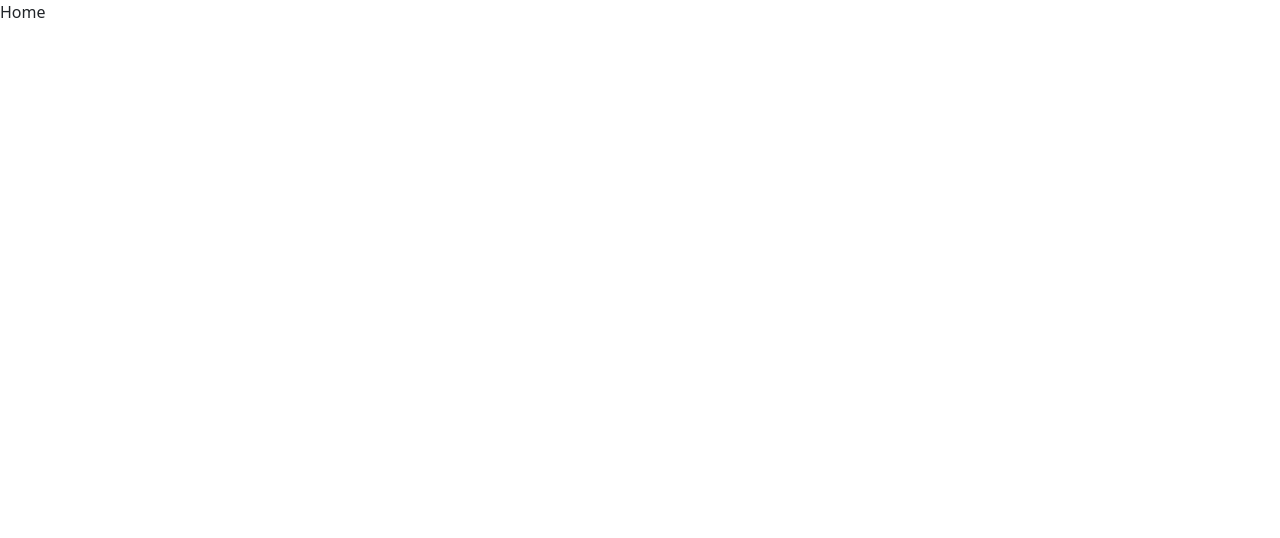
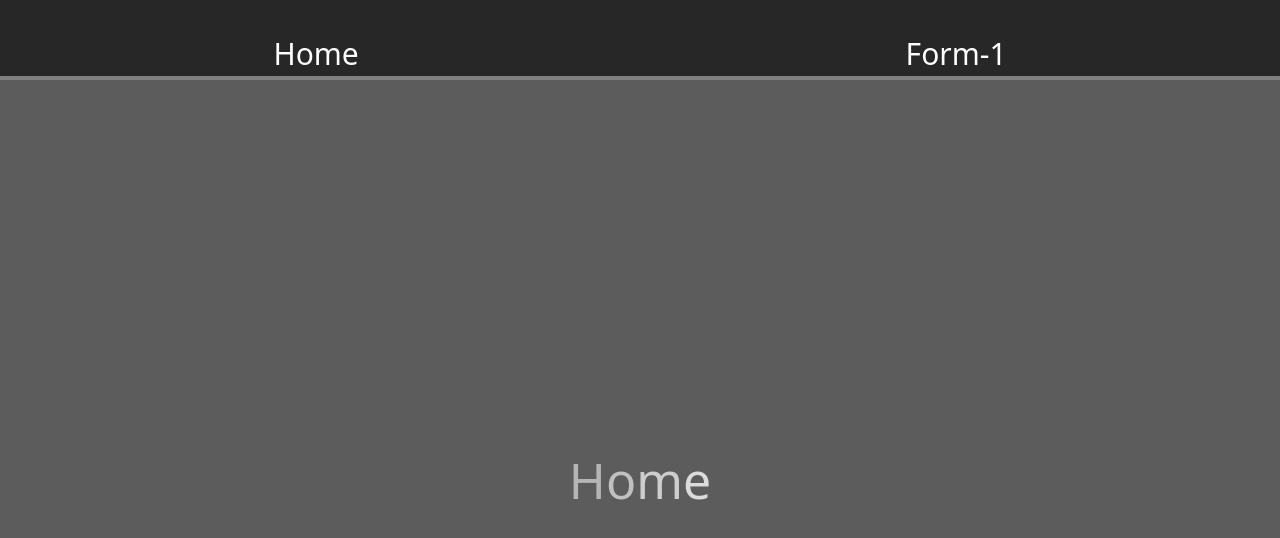
Before and after one commit to JL1172/React-Form-Playground, a React (Create React App) app: page / in a window 1280 px wide. Shown: the top 538 px of the page. Built offline with nearby package versions, Linux system fonts and the light colour scheme.

Commit message:
homeAnimation

```diff
--- a/src/App.js
+++ b/src/App.js
@@ -1,11 +1,20 @@
 import axios from "axios";
 import Home from "./components/Home";
 import {Routes,Route,Link} from "react-router-dom";
+import FirstForm from "./components/First-Form/FirstForm";
+import {StyledHeader} from "./components/styledComps";
 
 export default function App() {
   return (
     <div>
-      <Home />
+      <StyledHeader>
+      <Link to = "/">Home</Link>
+      <Link to = "form-1">Form-1</Link>
+      </StyledHeader>
+      <Routes>
+        <Route path = "/" element = {<Home/>}/>
+        <Route path = "form-1" element = {<FirstForm />} />
+      </Routes>
     </div>
   )
 }
--- a/src/components/First-Form/FirstForm.js
+++ b/src/components/First-Form/FirstForm.js
@@ -0,0 +1,11 @@
+
+
+export default function FirstForm(props) {
+    return (
+        <div>
+            <form>
+                first form
+            </form>
+        </div>
+    )
+}
--- a/src/components/Home.js
+++ b/src/components/Home.js
@@ -1,7 +1,12 @@
+import { StyledHome } from "./styledComps"
+
 export default function Home(props) {
     return (
-        <div>
-            Home
-        </div>
+        <StyledHome>
+            <div>H</div>
+            <div>o</div>
+            <div>m</div>
+            <div>e</div>
+        </StyledHome>
     )
 }
--- a/src/components/styledComps.js
+++ b/src/components/styledComps.js
@@ -1 +1,59 @@
 import styled from "styled-components"
+import {keyframes} from "styled-components"
+
+const kf = keyframes`
+0% {
+ color : rgb(39, 39, 39);
+}
+25% {
+ color : rgb(156, 153, 153);
+}
+50% {
+ color : rgb(235, 232, 232);
+}
+75% {
+ color : rgb(156, 153, 153);
+}
+100% {
+ color : rgb(39, 39, 39);
+}
+`
+
+export const StyledHeader = styled.div`
+background-color : rgb(39, 39, 39);
+height : 5rem;
+border-bottom : 4px solid gray;
+display : flex;
+justify-content : space-around;
+align-items : flex-end;
+a {
+    color : white;
+    text-decoration : none;
+    font-size : 30px;
+}
+`
+export const StyledHome = styled.div`
+background-color : rgb(92, 92, 92);
+height : 100vh;
+display : flex;
+justify-content : center;
+align-items : center;
+div {
+    animation : ${kf} 5s infinite;
+}
+div:nth-of-type(1) {
+    font-size : 50px;
+}
+div:nth-of-type(2) {
+    font-size : 50px;
+    animation-delay : .1s;
+}
+div:nth-of-type(3) {
+    font-size : 50px;
+    animation-delay : .2s;
+}
+div:nth-of-type(4) {
+    font-size : 50px;
+    animation-delay : .3s;
+}
+`
--- a/src/index.css
+++ b/src/index.css
@@ -10,4 +10,5 @@ body {
 code {
   font-family: source-code-pro, Menlo, Monaco, Consolas, 'Courier New',
     monospace;
+    color : rgb(136, 131, 131);
 }
```
